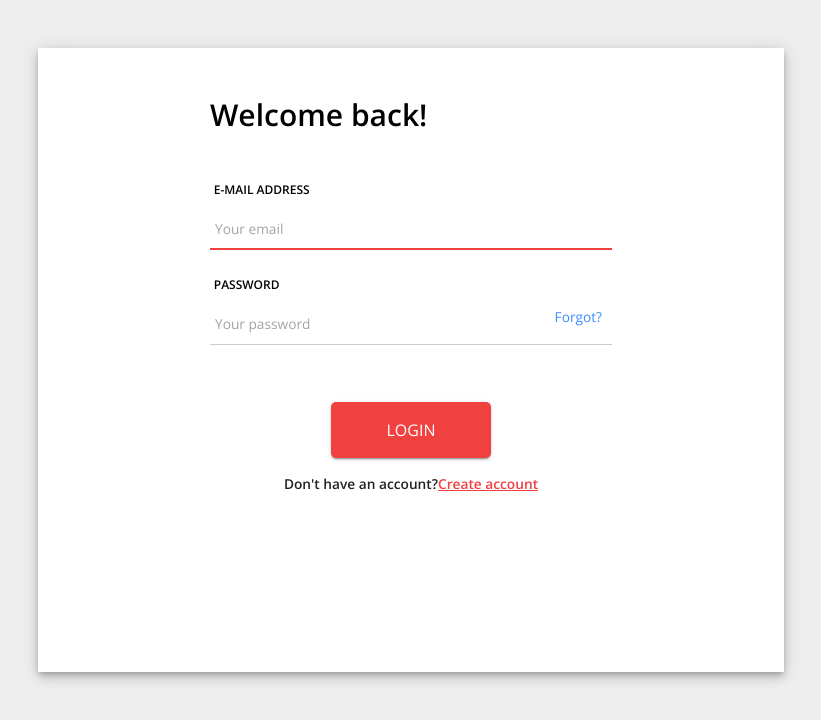
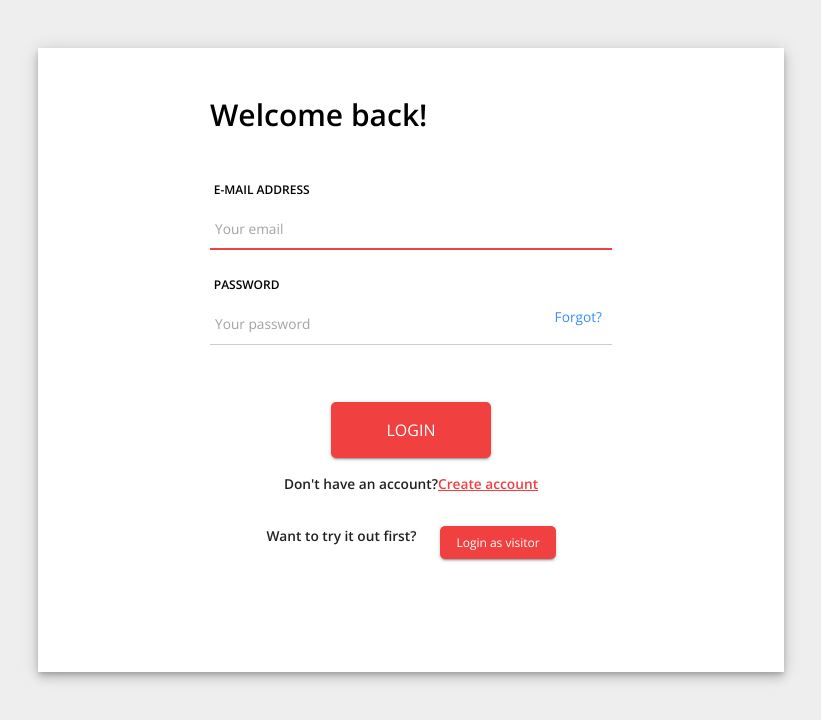
Before and after one commit to hatchways/team-brioche, a React (Create React App) app in the folder client/: page /login in a window 1280 px wide. Shown: the top 720 px of the page, without its empty margins (229-1050 px from the left). Built offline with nearby package versions, Linux system fonts and the light colour scheme; no server answers.

Commit message:
Added new component and styles for it
component: DemoUser component

```diff
--- /dev/null
+++ b/client/src/components/DemoUser/DemoUser.tsx
@@ -0,0 +1,14 @@
+import { Button, Typography, Grid } from '@material-ui/core';
+import useStyles from './useStyles';
+
+export default function DemoUser(): JSX.Element {
+  const classes = useStyles();
+  return (
+    <Grid container justify="center" className={classes.addMargin}>
+      <Typography className={classes.demoText}>Want to try it out first?</Typography>
+      <Button variant="contained" color="primary" className={classes.demoButton}>
+        Login as visitor
+      </Button>
+    </Grid>
+  );
+}
--- /dev/null
+++ b/client/src/components/DemoUser/useStyles.ts
@@ -0,0 +1,19 @@
+import { makeStyles } from '@material-ui/core/styles';
+
+const useStyles = makeStyles((theme) => ({
+  addMargin: {
+    marginTop: theme.spacing(4),
+    paddingBottom: '1rem',
+  },
+  demoButton: {
+    borderRadius: theme.shape.borderRadius,
+    backgroundColor: theme.palette.primary.main,
+    fontWeight: theme.typography.fontWeightMedium,
+  },
+  demoText: {
+    paddingRight: theme.spacing(3),
+    fontWeight: theme.typography.fontWeightBold,
+  },
+}));
+
+export default useStyles;
--- a/client/src/pages/Login/Login.tsx
+++ b/client/src/pages/Login/Login.tsx
@@ -10,6 +10,7 @@ import LoginForm from './LoginForm/LoginForm';
 import { useAuth } from '../../context/useAuthContext';
 import { useSnackBar } from '../../context/useSnackbarContext';
 import { Link } from 'react-router-dom';
+import DemoUser from '../../components/DemoUser/DemoUser';
 
 export default function Login(): JSX.Element {
   const classes = useStyles();
@@ -54,6 +55,7 @@ export default function Login(): JSX.Element {
               {"Don't have an account?"}
               <Link to="/signup">Create account</Link>
             </Typography>
+            <DemoUser />
           </Box>
         </Box>
       </Grid>
--- a/client/src/pages/SignUp/SignUp.tsx
+++ b/client/src/pages/SignUp/SignUp.tsx
@@ -10,7 +10,7 @@ import register from '../../helpers/APICalls/register';
 import SignUpForm from './SignUpForm/SignUpForm';
 import { useAuth } from '../../context/useAuthContext';
 import { useSnackBar } from '../../context/useSnackbarContext';
-import { Button } from '@material-ui/core';
+import DemoUser from '../../components/DemoUser/DemoUser';
 
 export default function Register(): JSX.Element {
   const classes = useStyles();
@@ -56,6 +56,7 @@ export default function Register(): JSX.Element {
               Already a member?
               <Link to="./login">Login</Link>
             </Typography>
+            <DemoUser />
           </Box>
         </Box>
       </Grid>
--- a/client/src/pages/SignUp/SignUpForm/SignUpForm.tsx
+++ b/client/src/pages/SignUp/SignUpForm/SignUpForm.tsx
@@ -6,7 +6,6 @@ import * as Yup from 'yup';
 import Typography from '@material-ui/core/Typography';
 import useStyles from './useStyles';
 import { CircularProgress } from '@material-ui/core';
-import { Link } from 'react-router-dom';
 
 interface Props {
   handleSubmit: (
```
